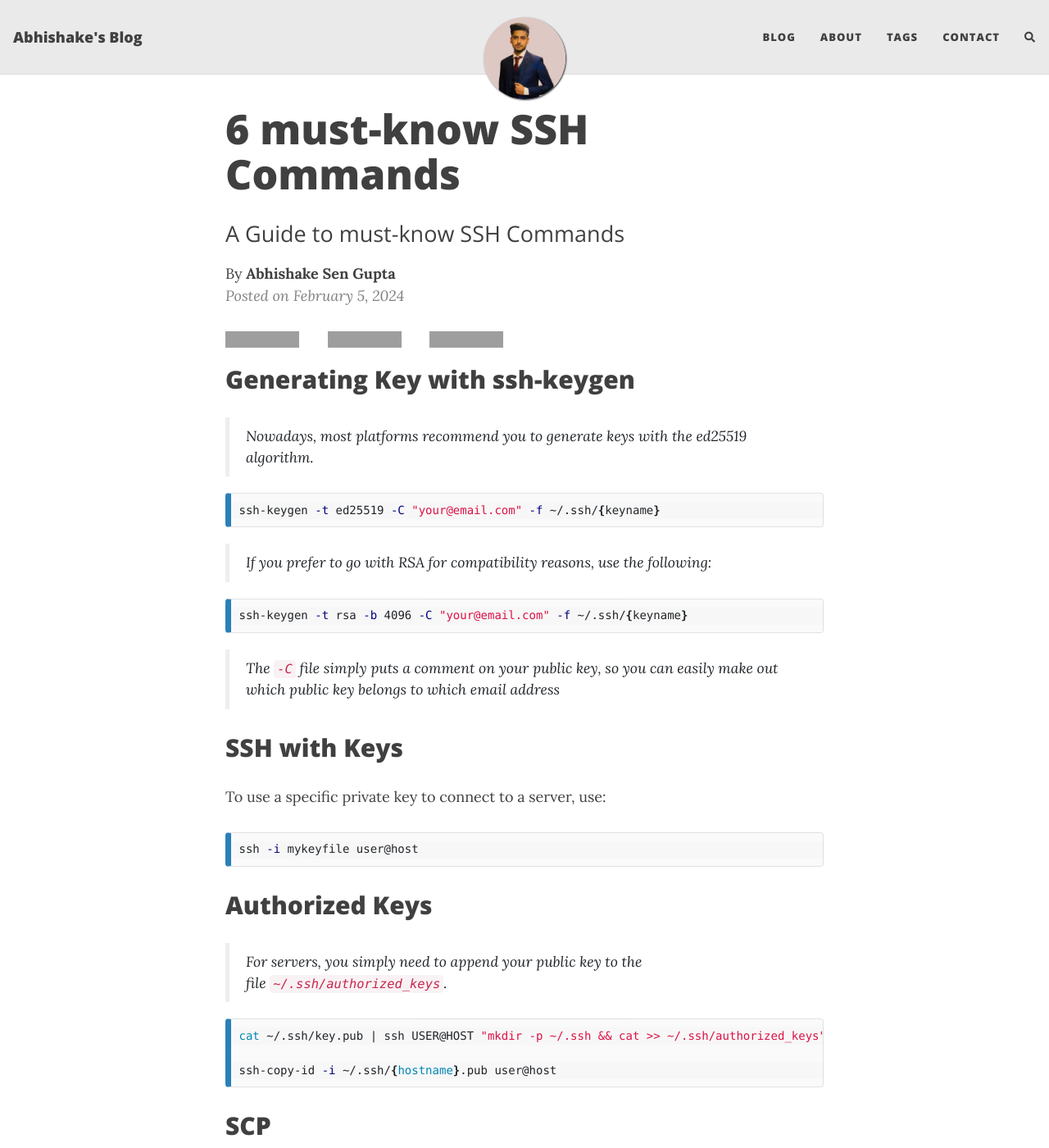
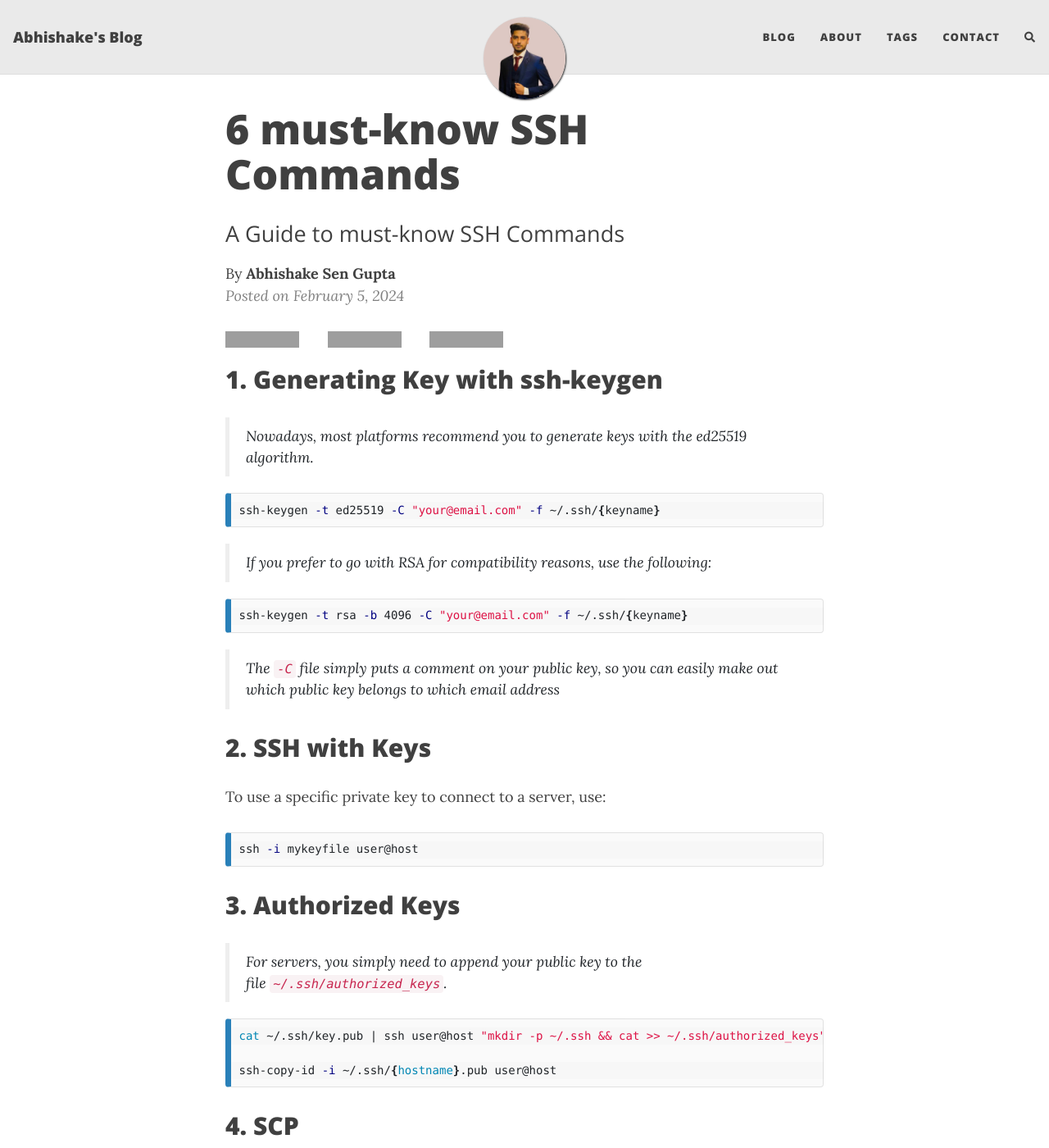
Before and after one commit to Abhishake63/abhishake.github.io, a Jekyll site: the page built from _posts/2024-02-05-ssh-commands.md, in a window 1280 px wide and 1400 px high. Shown: the whole window at 82% size. Built offline with Jekyll 4.4.1, drawn with Linux system fonts in a browser that asks for light colours; nearby versions of some CDN libraries; comment, search, counter and statistics services are not loaded; some of the changed text lies outside the part shown; grey boxes are pictures that could not be loaded.

Commit message:
modified ssh commands post

````diff
--- a/_posts/2024-02-05-ssh-commands.md
+++ b/_posts/2024-02-05-ssh-commands.md
@@ -8,7 +8,7 @@ tags: [linux, dev-ops]
 author: Abhishake Sen Gupta
 ---
 
-## Generating Key with ssh-keygen
+## 1. Generating Key with ssh-keygen
 
 > Nowadays, most platforms recommend you to generate keys with the ed25519 algorithm.
 
@@ -24,7 +24,7 @@ ssh-keygen -t rsa -b 4096 -C "your@email.com" -f ~/.ssh/{keyname}
 
 > The *`-C`* file simply puts a comment on your public key, so you can easily make out which public key belongs to which email address
 
-## SSH with Keys
+## 2. SSH with Keys
 
 To use a specific private key to connect to a server, use:
 
@@ -32,17 +32,17 @@ To use a specific private key to connect to a server, use:
 ssh -i mykeyfile user@host
 ```
 
-## **Authorized Keys**
+## **3. Authorized Keys**
 
 > For servers, you simply need to append your public key to the file *`~/.ssh/authorized_keys`*.
 
 ```bash
-cat ~/.ssh/key.pub | ssh USER@HOST "mkdir -p ~/.ssh && cat >> ~/.ssh/authorized_keys"
+cat ~/.ssh/key.pub | ssh user@host "mkdir -p ~/.ssh && cat >> ~/.ssh/authorized_keys"
 
 ssh-copy-id -i ~/.ssh/{hostname}.pub user@host
 ```
 
-## SCP
+## 4. SCP
 
 > To upload a file to a remote server (second command is for recursively uploading):
 
````
Also changed, not shown: other parts of _posts/2024-02-05-ssh-commands.md (+3 -3 lines).
